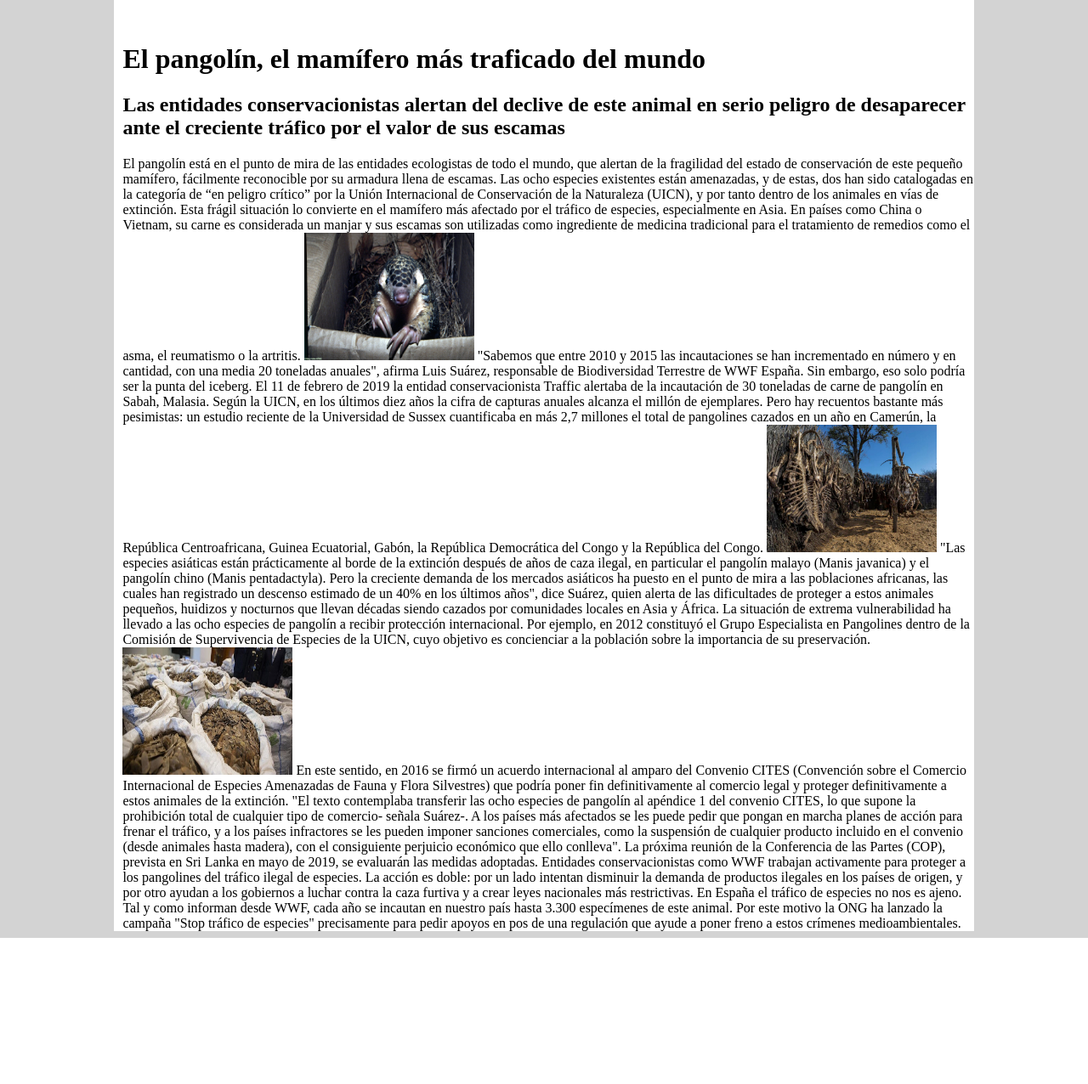
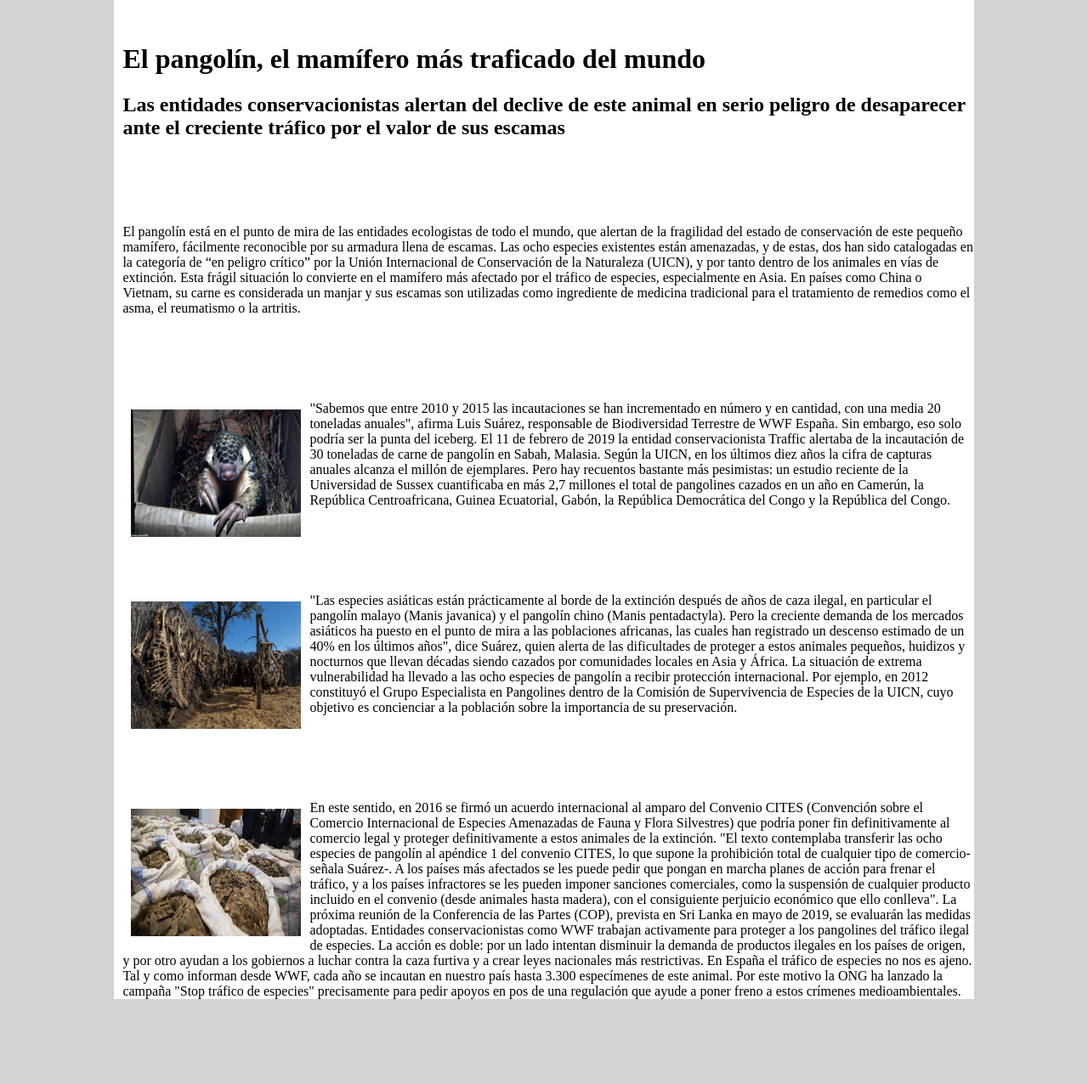
Before and after one commit to pauCanovas/practica-1-parte-3, a PHP site: page /info.php in a window 1280 px wide. Shown: the part 98-1374 px from the top of the page at 85% size. Before the commit the page ends 1202 px from the top, so only its background shows below. Run offline with PHP 8.4, Linux system fonts and the light colour scheme.

Commit message:
alineacion imagenes

```diff
--- a/info.php
+++ b/info.php
@@ -11,18 +11,26 @@
             <div id="texto">
                 <h1>El pangolín, el mamífero más traficado del mundo</h1>
                 <h2>Las entidades conservacionistas alertan del declive de este animal en serio peligro de desaparecer ante el creciente tráfico por el valor de sus escamas</h2>
+                <div>
                 El pangolín está en el punto de mira de las entidades ecologistas de todo el mundo, que alertan de la fragilidad del estado de conservación de este pequeño mamífero, fácilmente reconocible por su armadura llena de escamas. Las ocho especies existentes están amenazadas, y de estas, dos han sido catalogadas en la categoría de “en peligro crítico” por la Unión Internacional de Conservación de la Naturaleza (UICN), y por tanto dentro de los animales en vías de extinción.
                 Esta frágil situación lo convierte en el mamífero más afectado por el tráfico de especies, especialmente en Asia. En países como China o Vietnam, su carne es considerada un manjar y sus escamas son utilizadas como ingrediente de medicina tradicional para el tratamiento de remedios como el asma, el reumatismo o la artritis.
+                </div>
+                <div>
                 <img class="img" id="pangolininfo1" src="img/info_1.jpg" alt="Pangolín en cautividad"/>
                 "Sabemos que entre 2010 y 2015 las incautaciones se han incrementado en número y en cantidad, con una media 20 toneladas anuales", afirma Luis Suárez, responsable de Biodiversidad Terrestre de WWF España. Sin embargo, eso solo podría ser la punta del iceberg. El 11 de febrero de 2019 la entidad conservacionista Traffic alertaba de la incautación de 30 toneladas de carne de pangolín en Sabah, Malasia.
                 Según la UICN, en los últimos diez años la cifra de capturas anuales alcanza el millón de ejemplares. Pero hay recuentos bastante más pesimistas: un estudio reciente de la Universidad de Sussex cuantificaba en más 2,7 millones el total de pangolines cazados en un año en Camerún, la República Centroafricana, Guinea Ecuatorial, Gabón, la República Democrática del Congo y la República del Congo.
+                </div>
+                <div>
                 <img class="img" id="pangolininfo2" src="img/info_2.png" alt="Huesos de Pangolín. Animal cazado para alimentarse"/>
                 "Las especies asiáticas están prácticamente al borde de la extinción después de años de caza ilegal, en particular el pangolín malayo (Manis javanica) y el pangolín chino (Manis pentadactyla). Pero la creciente demanda de los mercados asiáticos ha puesto en el punto de mira a las poblaciones africanas, las cuales han registrado un descenso estimado de un 40% en los últimos años", dice Suárez, quien alerta de las dificultades de proteger a estos animales pequeños, huidizos y nocturnos que llevan décadas siendo cazados por comunidades locales en Asia y África.
                 La situación de extrema vulnerabilidad ha llevado a las ocho especies de pangolín a recibir protección internacional. Por ejemplo, en 2012 constituyó el Grupo Especialista en Pangolines dentro de la Comisión de Supervivencia de Especies de la UICN, cuyo objetivo es concienciar a la población sobre la importancia de su preservación.
+                </div>
+                <div>
                 <img class="img" id="pangolininfo3" src="img/info_3.jpg" alt="Escamas de Pangolín"/>
                 En este sentido, en 2016 se firmó un acuerdo internacional al amparo del Convenio CITES (Convención sobre el Comercio Internacional de Especies Amenazadas de Fauna y Flora Silvestres) que podría poner fin definitivamente al comercio legal y proteger definitivamente a estos animales de la extinción. "El texto contemplaba transferir las ocho especies de pangolín al apéndice 1 del convenio CITES, lo que supone la prohibición total de cualquier tipo de comercio- señala Suárez-. A los países más afectados se les puede pedir que pongan en marcha planes de acción para frenar el tráfico, y a los países infractores se les pueden imponer sanciones comerciales, como la suspensión de cualquier producto incluido en el convenio (desde animales hasta madera), con el consiguiente perjuicio económico que ello conlleva". La próxima reunión de la Conferencia de las Partes (COP), prevista en Sri Lanka en mayo de 2019, se evaluarán las medidas adoptadas.
                 Entidades conservacionistas como WWF trabajan activamente para proteger a los pangolines del tráfico ilegal de especies. La acción es doble: por un lado intentan disminuir la demanda de productos ilegales en los países de origen, y por otro ayudan a los gobiernos a luchar contra la caza furtiva y a crear leyes nacionales más restrictivas.
                 En España el tráfico de especies no nos es ajeno. Tal y como informan desde WWF, cada año se incautan en nuestro país hasta 3.300 especímenes de este animal. Por este motivo la ONG ha lanzado la campaña "Stop tráfico de especies" precisamente para pedir apoyos en pos de una regulación que ayude a poner freno a estos crímenes medioambientales.
+                <div>
             </div>
         </div>
     </body>
--- a/style.css
+++ b/style.css
@@ -36,6 +36,14 @@
   padding-left: 10px;
   padding-top: 120px;
   text-align: left;
+
+}
+#texto div{
+  margin-top: 100px;
+}
+#texto img{
+  margin:10px;
+  float:left;
 }
 
 .logo{
```
